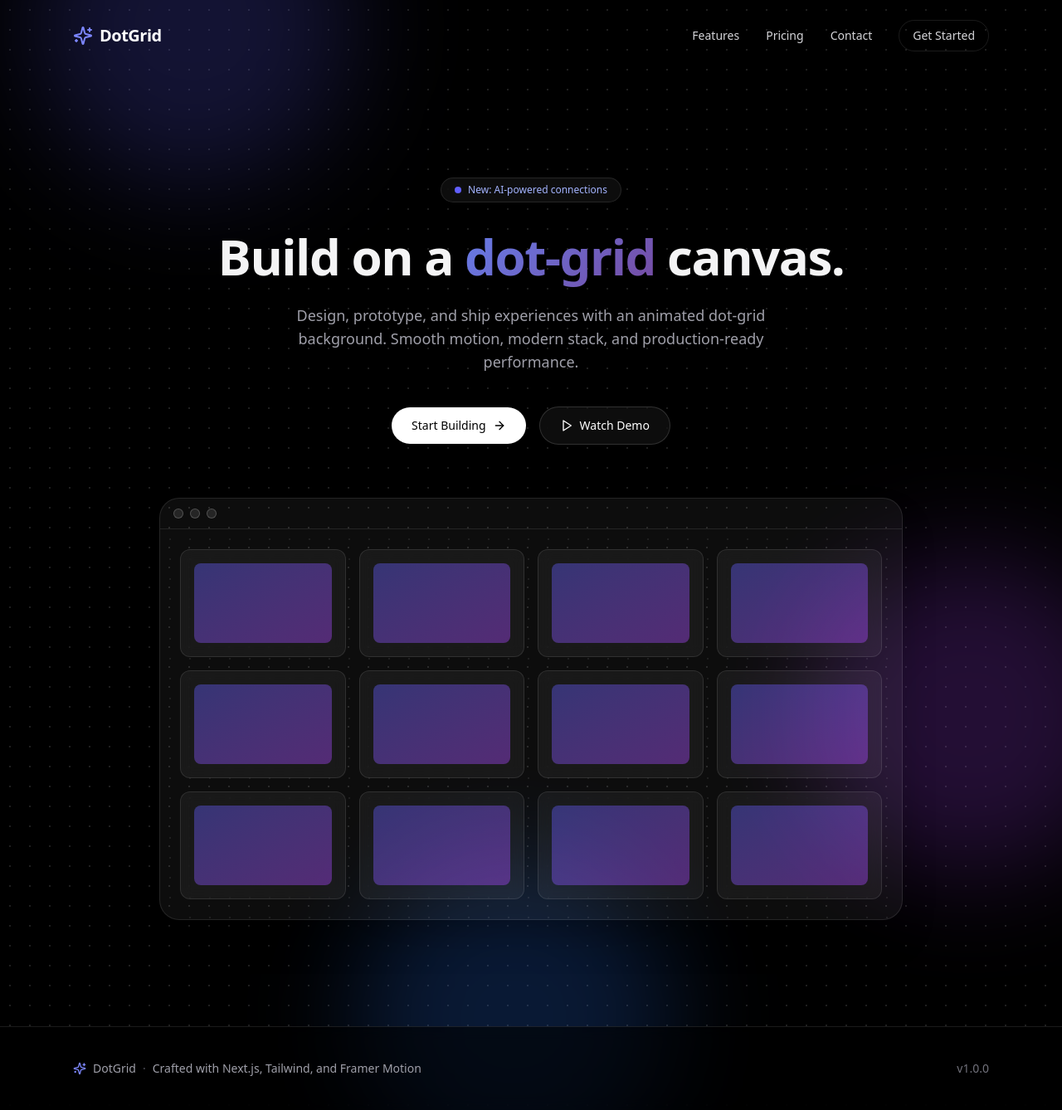
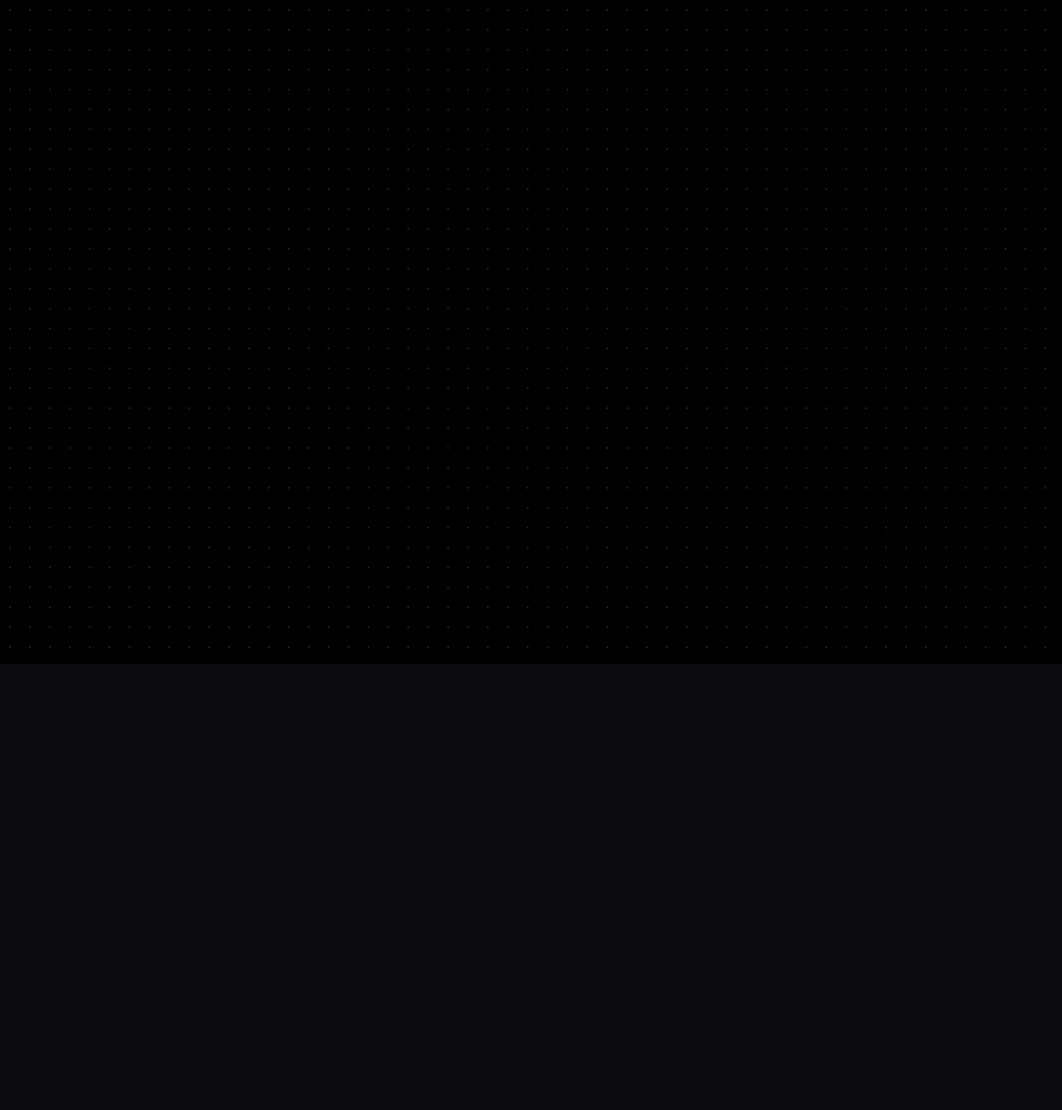
Before and after one commit to zeyadsadek03-prog/animated-dotgrid-landing, a Next.js app: page / in a window 1280 px wide. Shown: the whole page at 83% size. After the commit the page ends 800 px from the top, so only its background shows below. Built offline with nearby package versions, Linux system fonts and the light colour scheme.

Commit message:
chore: simplify landing page to dot-grid background only

```diff
--- a/src/app/page.tsx
+++ b/src/app/page.tsx
@@ -1,152 +1,5 @@
-"use client";
-
-import { motion } from "framer-motion";
-import { ArrowRight, Play, Sparkles } from "lucide-react";
-
 export default function Home() {
-  const fadeUp = {
-    hidden: { opacity: 0, y: 40 },
-    visible: (i: number) => ({
-      opacity: 1,
-      y: 0,
-      transition: { delay: i * 0.15, duration: 0.8, ease: "easeOut" as const },
-    }),
-  };
-
   return (
-    <main className="relative min-h-screen overflow-hidden bg-black dot-grid text-zinc-100">
-      {/* Decorative blobs */}
-      <div className="pointer-events-none absolute inset-0 overflow-hidden">
-        <div className="absolute -top-40 left-10 h-96 w-96 rounded-full bg-indigo-500/20 blur-3xl" />
-        <div className="absolute top-1/2 -right-20 h-96 w-96 rounded-full bg-purple-500/20 blur-3xl" />
-        <div className="absolute -bottom-20 left-1/3 h-96 w-96 rounded-full bg-blue-500/20 blur-3xl" />
-      </div>
-
-      {/* Header */}
-      <motion.header
-        initial={{ opacity: 0, y: -20 }}
-        animate={{ opacity: 1, y: 0 }}
-        transition={{ duration: 0.8 }}
-        className="relative mx-auto flex max-w-6xl items-center justify-between px-6 py-6"
-      >
-        <div className="flex items-center gap-2 text-xl font-semibold tracking-tight text-white">
-          <Sparkles className="h-6 w-6 text-indigo-400" />
-          <span>DotGrid</span>
-        </div>
-        <nav className="hidden items-center gap-8 text-sm text-zinc-300 md:flex">
-          <a href="#features" className="transition-colors hover:text-white">Features</a>
-          <a href="#pricing" className="transition-colors hover:text-white">Pricing</a>
-          <a href="#contact" className="transition-colors hover:text-white">Contact</a>
-          <button className="rounded-full border border-white/10 px-4 py-2 transition-colors hover:bg-white/10">
-            Get Started
-          </button>
-        </nav>
-      </motion.header>
-
-      {/* Hero */}
-      <section className="relative mx-auto flex max-w-6xl flex-col items-center px-6 py-24 text-center md:py-32">
-        <motion.div
-          initial="hidden"
-          animate="visible"
-          variants={fadeUp}
-          custom={0}
-          className="inline-flex items-center gap-2 rounded-full border border-white/10 bg-white/5 px-4 py-1.5 text-xs font-medium text-indigo-300 backdrop-blur"
-        >
-          <span className="relative flex h-2 w-2">
-            <span className="absolute inline-flex h-full w-full animate-ping rounded-full bg-indigo-400 opacity-75" />
-            <span className="relative inline-flex h-2 w-2 rounded-full bg-indigo-500" />
-          </span>
-          New: AI-powered connections
-        </motion.div>
-
-        <motion.h1
-          initial="hidden"
-          animate="visible"
-          variants={fadeUp}
-          custom={1}
-          className="mt-8 max-w-4xl text-4xl font-semibold leading-[1.1] tracking-tight md:text-6xl"
-        >
-          Build on a{" "}
-          <span className="text-gradient bg-gradient-to-r from-indigo-400 via-purple-400 to-blue-400 bg-clip-text text-transparent">
-            dot-grid
-          </span>{" "}
-          canvas.
-        </motion.h1>
-
-        <motion.p
-          initial="hidden"
-          animate="visible"
-          variants={fadeUp}
-          custom={2}
-          className="mt-6 max-w-2xl text-base text-zinc-400 md:text-lg"
-        >
-          Design, prototype, and ship experiences with an animated dot-grid background.
-          Smooth motion, modern stack, and production-ready performance.
-        </motion.p>
-
-        <motion.div
-          initial="hidden"
-          animate="visible"
-          variants={fadeUp}
-          custom={3}
-          className="mt-10 flex flex-wrap items-center justify-center gap-4"
-        >
-          <button className="group inline-flex items-center gap-2 rounded-full bg-white px-6 py-3 text-sm font-medium text-black transition hover:scale-105 active:scale-95">
-            Start Building
-            <ArrowRight className="h-4 w-4 transition-transform group-hover:translate-x-0.5" />
-          </button>
-          <button className="inline-flex items-center gap-2 rounded-full border border-white/15 bg-white/5 px-6 py-3 text-sm font-medium text-white backdrop-blur transition hover:bg-white/10">
-            <Play className="h-4 w-4" />
-            Watch Demo
-          </button>
-        </motion.div>
-
-        <motion.div
-          initial={{ opacity: 0 }}
-          animate={{ opacity: 1 }}
-          transition={{ delay: 1.2, duration: 1 }}
-          className="relative mt-16 w-full max-w-4xl overflow-hidden rounded-3xl border border-white/10 bg-white/5 shadow-2xl"
-        >
-          <div className="flex items-center gap-2 border-b border-white/10 px-4 py-3">
-            <span className="h-3 w-3 rounded-full border border-white/20 bg-white/10" />
-            <span className="h-3 w-3 rounded-full border border-white/20 bg-white/10" />
-            <span className="h-3 w-3 rounded-full border border-white/20 bg-white/10" />
-          </div>
-          <div className="relative">
-            <div className="dot-grid absolute inset-0 opacity-60" />
-            <div className="relative grid grid-cols-3 gap-4 p-6 md:grid-cols-4">
-              {Array.from({ length: 12 }).map((_, index) => (
-                <motion.div
-                  key={index}
-                  initial={{ opacity: 0, scale: 0.85 }}
-                  animate={{ opacity: 1, scale: 1 }}
-                  transition={{ delay: 1.4 + index * 0.07, duration: 0.5 }}
-                  className="rounded-xl border border-white/10 bg-white/5 p-4 backdrop-blur"
-                >
-                  <div className="h-24 rounded-lg bg-gradient-to-br from-indigo-500/40 to-purple-500/40" />
-                </motion.div>
-              ))}
-            </div>
-          </div>
-        </motion.div>
-      </section>
-
-      {/* Footer */}
-      <footer className="relative border-t border-white/10 bg-black/60 backdrop-blur">
-        <div className="mx-auto max-w-6xl px-6 py-10">
-          <div className="flex flex-col items-center justify-between gap-4 md:flex-row">
-            <div className="flex items-center gap-2 text-sm text-zinc-400">
-              <Sparkles className="h-4 w-4 text-indigo-400" />
-              <span>DotGrid</span>
-              <span className="text-zinc-600">·</span>
-              <span>Crafted with Next.js, Tailwind, and Framer Motion</span>
-            </div>
-            <div className="text-sm text-zinc-500">
-              v1.0.0
-            </div>
-          </div>
-        </div>
-      </footer>
-    </main>
+    <main className="relative min-h-screen bg-black dot-grid" />
   );
 }
```
